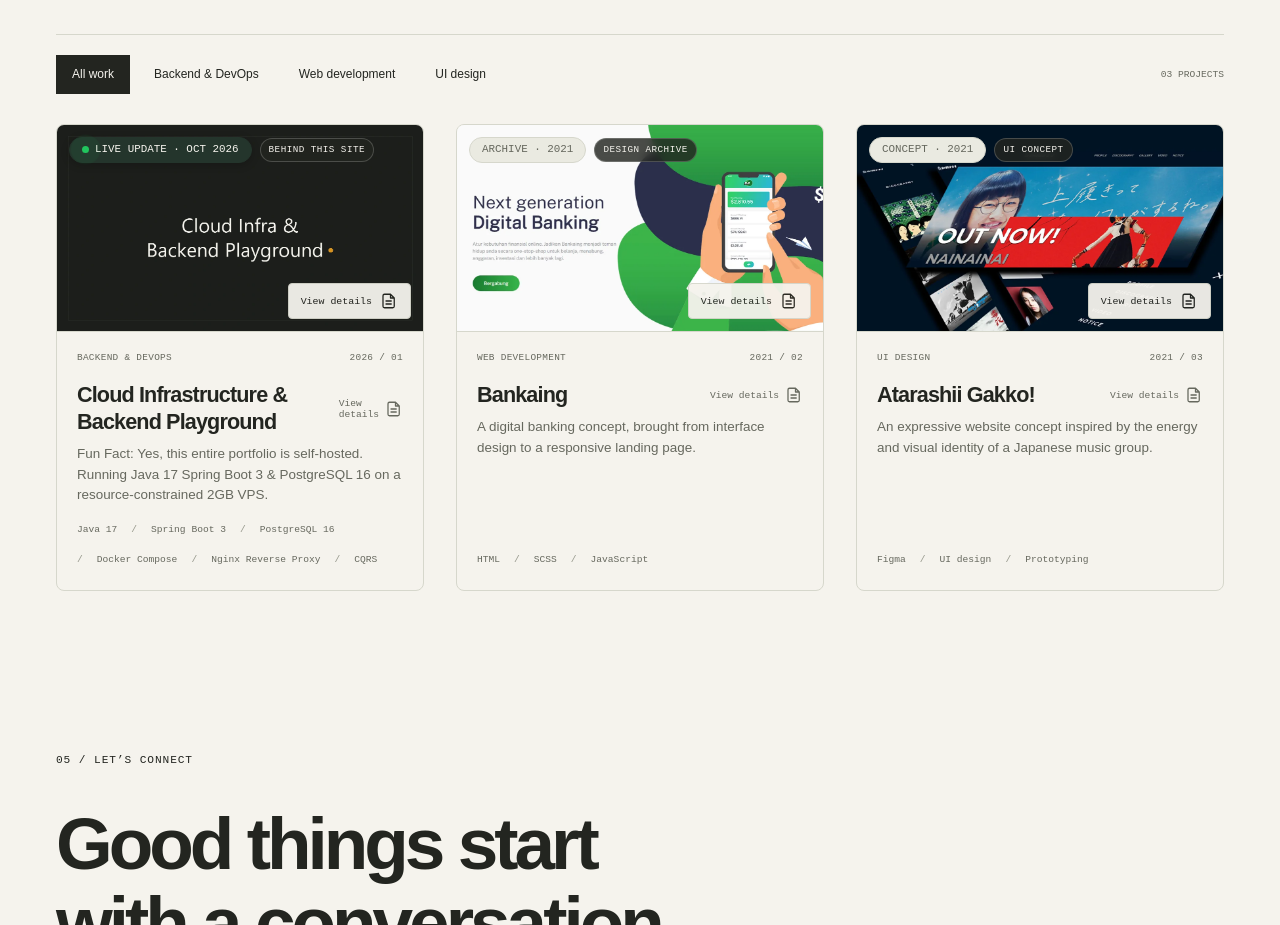
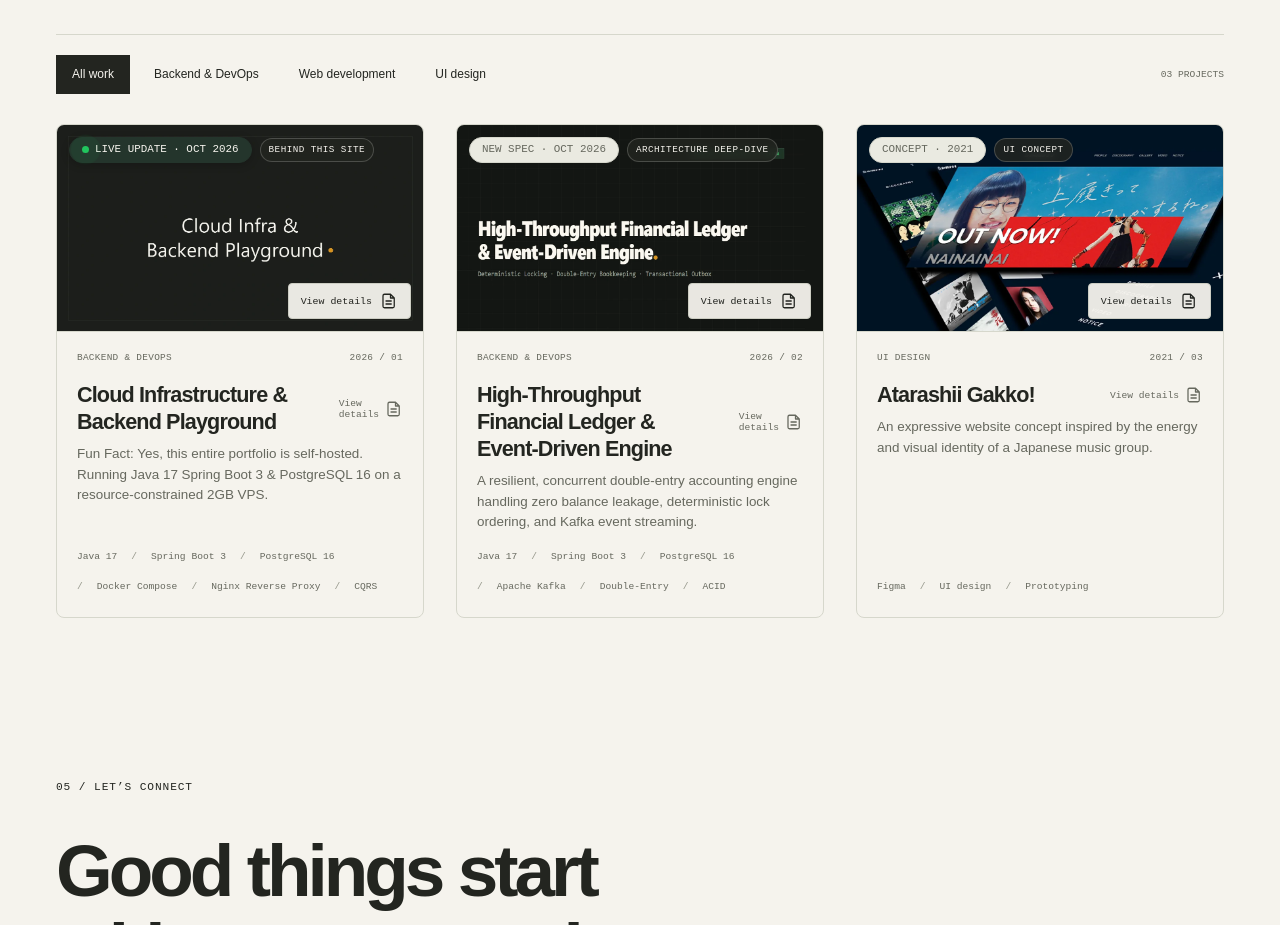
Before and after one commit to undetakerize/portfolio-dz, a Vue app in the folder portfolio/: page / in a window 1280 px wide. Shown: the part 4160-5085 px from the top of the page. Built offline with nearby package versions, Linux system fonts and the light colour scheme.

Commit message:
feat(work): feature Project 02 High-Throughput Financial Ledger Engine in selected work grid with direct repository architecture link

```diff
--- a/portfolio/scripts/check-interactions.mjs
+++ b/portfolio/scripts/check-interactions.mjs
@@ -66,7 +66,7 @@ try {
   assert(backendFilter, 'Backend & DevOps filter exists')
   backendFilter.click()
   await nextTick()
-  assert.equal(document.querySelectorAll('.project').length, 1, 'Only Backend project visible')
+  assert.equal(document.querySelectorAll('.project').length, 2, 'Two Backend projects visible (Infra + Ledger)')
   assert(document.querySelector('.project').textContent.includes('Cloud Infrastructure'), 'Diezaster infra shown')
 
   const trigger = document.querySelector('.project-title')
@@ -115,7 +115,7 @@ try {
 
   nextBtn.click()
   await nextTick()
-  assert(dialog.textContent.includes('Bankaing'), 'Navigated to Project 02 (Bankaing)')
+  assert(dialog.textContent.includes('Financial Ledger'), 'Navigated to Project 02 (Financial Ledger)')
   assert(!prevBtn.disabled, 'Previous button enabled at Project 02')
   assert(!nextBtn.disabled, 'Next button enabled at Project 02')
 
@@ -127,7 +127,7 @@ try {
 
   prevBtn.click()
   await nextTick()
-  assert(dialog.textContent.includes('Bankaing'), 'Navigated back to Project 02 (Bankaing)')
+  assert(dialog.textContent.includes('Financial Ledger'), 'Navigated back to Project 02 (Financial Ledger)')
 
   dialog.querySelector('.dialog-close').click()
   await nextTick()
--- a/portfolio/src/data/portfolio.js
+++ b/portfolio/src/data/portfolio.js
@@ -97,25 +97,24 @@ export const projects = [
     ],
   },
   {
-    id: 'bankaing',
+    id: 'financial-ledger-engine',
     number: '02',
-    name: 'Bankaing',
-    category: 'Web development',
-    year: '2021',
-    image: '/images/bankaing.webp',
-    alt: 'Bankaing landing page: digital banking headline and illustrated mobile banking interface',
-    summary: 'A digital banking concept, brought from interface design to a responsive landing page.',
-    tags: ['HTML', 'SCSS', 'JavaScript'],
-    role: 'Web design & frontend development',
-    eventCategory: 'ARCHIVE / WEB',
-    eventDate: 'JUL 2021',
-    stamp: 'DESIGN ARCHIVE',
-    badge: 'ARCHIVE · 2021',
-    description: 'A frontend concept for a digital banking service. The project explores a clear introduction, an illustrated product story, and a responsive web layout using HTML, SCSS and JavaScript.',
-    outcome: 'A landing page implementation accompanied by its original Figma design. This is a frontend concept, not a live banking service.',
+    name: 'High-Throughput Financial Ledger & Event-Driven Engine',
+    category: 'Backend & DevOps',
+    year: '2026',
+    image: '/images/financial-ledger.webp',
+    alt: 'High-Throughput Financial Ledger system architecture and transaction engine specification',
+    summary: 'A resilient, concurrent double-entry accounting engine handling zero balance leakage, deterministic lock ordering, and Kafka event streaming.',
+    tags: ['Java 17', 'Spring Boot 3', 'PostgreSQL 16', 'Apache Kafka', 'Double-Entry', 'ACID'],
+    role: 'Backend Engineering & Architecture',
+    eventCategory: 'ENGINEERING SPEC / REPO',
+    eventDate: 'OCT 2026',
+    stamp: 'ARCHITECTURE DEEP-DIVE',
+    badge: 'NEW SPEC · OCT 2026',
+    description: 'Mission-critical financial ledger architecture engineered to guarantee mathematical consistency and zero double-spending under high transfer contention. Built with Spring Boot 3, PostgreSQL 16, and Kafka/Redpanda. Enforces strict double-entry bookkeeping (sum of debits equals sum of credits invariant), deterministic row-level lock ordering (min/max account IDs via SELECT ... FOR UPDATE) to eliminate deadlocks, and the Transactional Outbox Pattern with SKIP LOCKED worker polling for reliable at-least-once event streaming. Features database-backed idempotency protection against network retries and a comprehensive multi-threaded concurrency test suite.',
+    outcome: 'Complete architectural specification, ACID data models, and enterprise Java implementation designed for high-concurrency fintech workloads. Directly linked to dedicated deep-dive repository.',
     links: [
-      { label: 'View live project', url: 'https://bankaing-sample.netlify.app/' },
-      { label: 'Open Figma design', url: 'https://www.figma.com/file/T3plutVIq0bBo6HAbkuwoZ/Web-Bank-bankaing?node-id=0%3A1' },
+      { label: 'View architecture spec & repository ↗', url: 'https://github.com/undetakerize/financial-ledger-engine' },
     ],
   },
   {
```
Also changed, not shown: portfolio/public/images/financial-ledger.webp (added).
